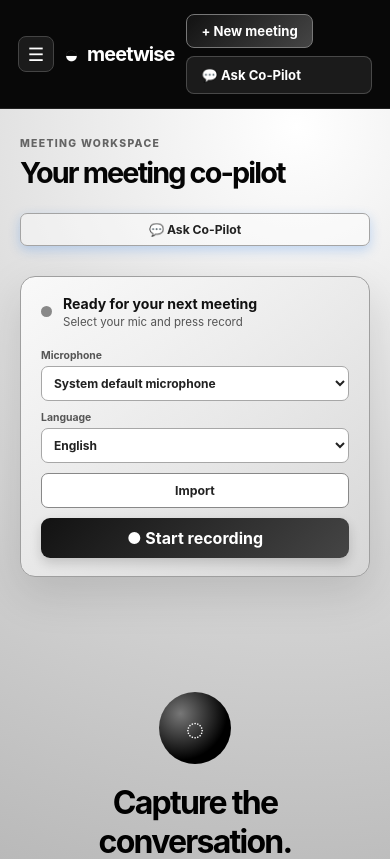
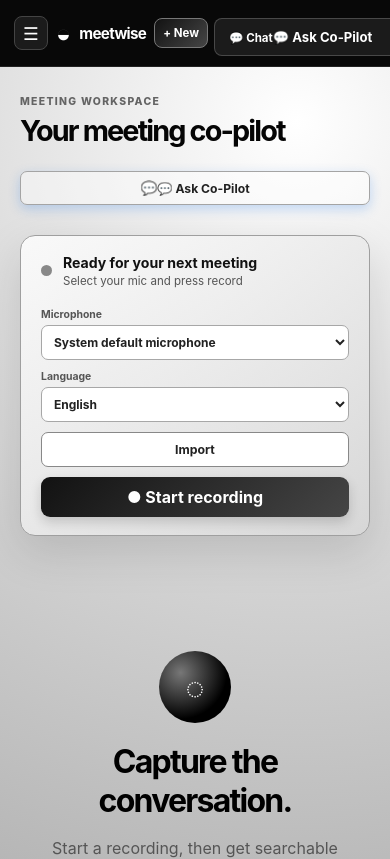
Before and after one commit to BadassAman4014/MeetWise, a React (Vite) app: page / in a window 390 px wide. Shown: the top 859 px of the page. Built offline with nearby package versions, Linux system fonts and the light colour scheme.

Commit message:
UI updates for Mobile

```diff
--- a/src/index.css
+++ b/src/index.css
@@ -15,37 +15,62 @@
 
 @media (max-width: 980px) {
     .meeting-app { grid-template-columns: 1fr; }
-    .sidebar { position: sticky; top: 0; z-index: 50; min-height: auto; padding: 14px 18px; background: #080808; border-bottom: 1px solid #222; }
+    .sidebar { position: sticky; top: 0; z-index: 50; min-height: auto; padding: 10px 14px; background: #080808; border-bottom: 1px solid #222; }
     .sidebar.mobile-open { z-index: 100; }
-    .sidebar-header { display: flex; align-items: center; justify-content: space-between; gap: 12px; margin-bottom: 0; width: 100%; }
-    .brand-group { display: flex; align-items: center; gap: 10px; }
+    .sidebar-header {
+        display: flex;
+        align-items: center;
+        justify-content: space-between;
+        gap: 8px;
+        margin-bottom: 0;
+        width: 100%;
+    }
+    .brand-group { display: flex; align-items: center; gap: 8px; }
     .mobile-menu-toggle {
         display: flex;
         align-items: center;
         justify-content: center;
-        width: 36px;
-        height: 36px;
+        width: 34px;
+        height: 34px;
         padding: 0;
         border: 1px solid #444;
         border-radius: 8px;
         background: rgba(255,255,255,0.08);
         color: #fff;
-        font-size: 1.15rem;
+        font-size: 1.1rem;
         cursor: pointer;
+        flex-shrink: 0;
     }
     .mobile-menu-toggle:hover { background: rgba(255,255,255,0.18); }
-    .brand { padding: 0; }
+    .brand { padding: 0; font-size: 1.05rem; }
+
+    .sidebar-actions {
+        display: flex;
+        align-items: center;
+        gap: 6px;
+        flex-shrink: 0;
+    }
+
     .new-meeting {
         display: inline-flex;
         align-items: center;
         justify-content: center;
         width: auto;
         margin-bottom: 0;
-        padding: 8px 14px;
-        font-size: .82rem;
+        padding: 7px 10px;
+        font-size: .72rem;
         border-radius: 8px;
         flex-shrink: 0;
         white-space: nowrap;
+    }
+
+    .ask-copilot-sidebar-btn {
+        width: auto;
+        margin-top: 0;
+        padding: 7px 10px;
+        font-size: .72rem;
+        white-space: nowrap;
+        flex-shrink: 0;
     }
 
     /* Hide sidebar body by default on mobile */
@@ -130,6 +155,20 @@
     .main-panel { padding: 28px 20px 45px; }
     .recording-console { align-items: stretch; flex-direction: column; }
     .console-controls { flex-wrap: wrap; }
+
+    /* Topbar header Co-Pilot button */
+    .ask-copilot-btn { padding: 7px 10px; font-size: .72rem; }
+}
+
+/* Extra small screens — icon-only buttons */
+@media (max-width: 420px) {
+    .new-meeting { padding: 7px 8px; font-size: 0; }
+    .new-meeting::before { content: '+ New'; font-size: .72rem; }
+    .ask-copilot-sidebar-btn { padding: 7px 8px; font-size: 0; }
+    .ask-copilot-sidebar-btn::before { content: '💬 Chat'; font-size: .72rem; }
+    .ask-copilot-btn { padding: 6px 8px; font-size: 0; }
+    .ask-copilot-btn::before { content: '💬'; font-size: .85rem; }
+    .brand { font-size: .95rem; }
 }
 @media (max-width: 540px) { .topbar, .console-controls, .notes-header, .transcript-toolbar { flex-direction: column; }.console-controls { align-items: stretch; }.device-select select, .language-select select { width: 100%; }.upload-button, .record-button, .subtle-button { text-align: center; }.notes-card, .transcript-panel { padding: 22px; }.tabs { margin-top: 25px; }.header-actions { width: 100%; }.header-actions button { flex: 1; }.subtle-button { align-self: stretch; } }
 .notes-section { margin-top: 24px; }.notes-section:first-child { margin-top: 0; }.notes-section h3 { margin: 0 0 8px; color: #000; font-size: .84rem; letter-spacing: .02em; }.notes-section p { margin: 0; }.notes-section ul { margin: 0; padding-left: 20px; }.notes-section li { margin: 6px 0; }
```
